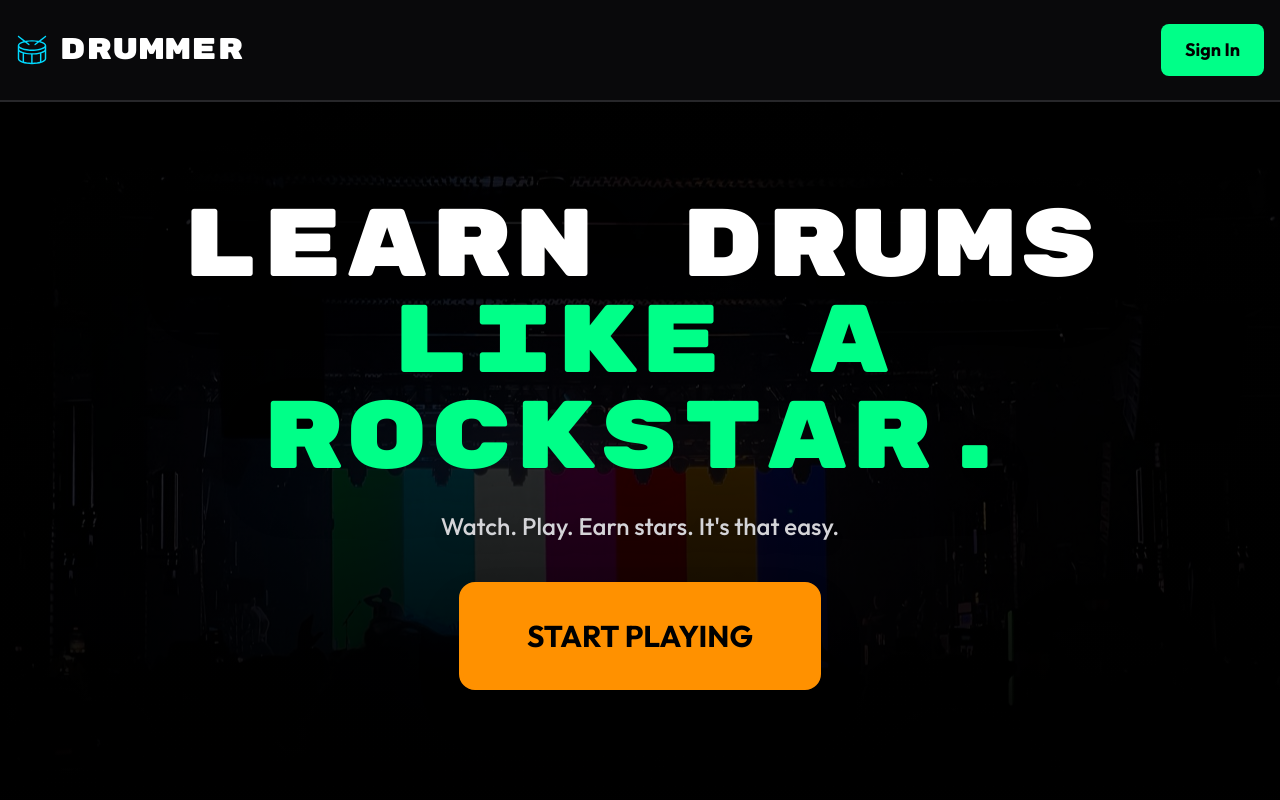
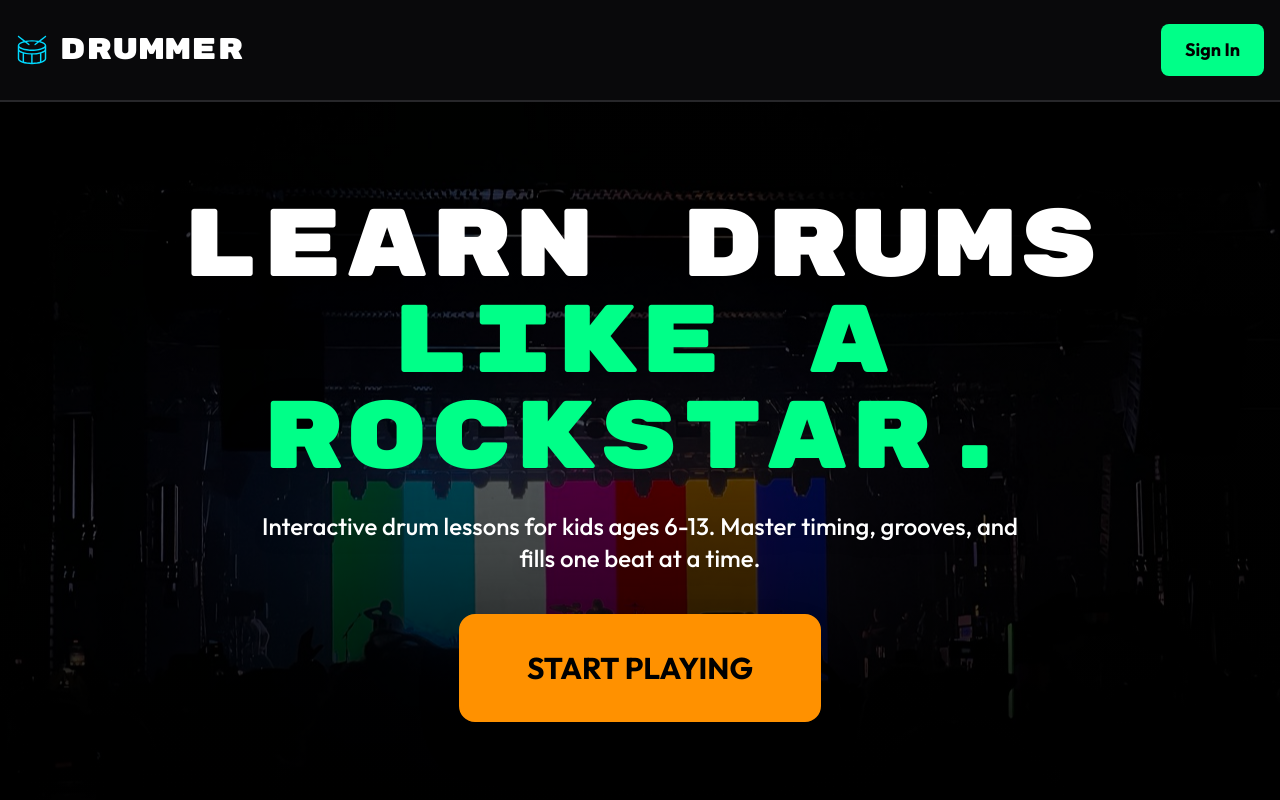
Before and after one commit to jonthebeef/drummer, a Next.js app: page / in a window 1280 px wide. Shown: the top 800 px of the page. Built offline with nearby package versions, Linux system fonts and the light colour scheme.

Commit message:
Brighten hero background and restore parent-friendly description

```diff
--- a/app/page.tsx
+++ b/app/page.tsx
@@ -114,7 +114,7 @@ export default function LandingPage() {
             backgroundPosition: "center 40%"
           }}
         >
-          <div className="absolute inset-0 bg-gradient-to-b from-black/85 via-black/80 to-black"></div>
+          <div className="absolute inset-0 bg-gradient-to-b from-black/70 via-black/60 to-black"></div>
         </div>
 
         {/* Content */}
@@ -125,8 +125,8 @@ export default function LandingPage() {
               <span className="text-[#00ff88]">LIKE A ROCKSTAR.</span>
             </h1>
 
-            <p className="text-xl md:text-2xl text-zinc-300 max-w-2xl mx-auto font-medium leading-relaxed drop-shadow-lg">
-              Watch. Play. Earn stars. It's that easy.
+            <p className="text-xl md:text-2xl text-white max-w-3xl mx-auto font-medium leading-relaxed drop-shadow-lg">
+              Interactive drum lessons for kids ages 6-13. Master timing, grooves, and fills one beat at a time.
             </p>
 
             <div className="pt-4">
```
